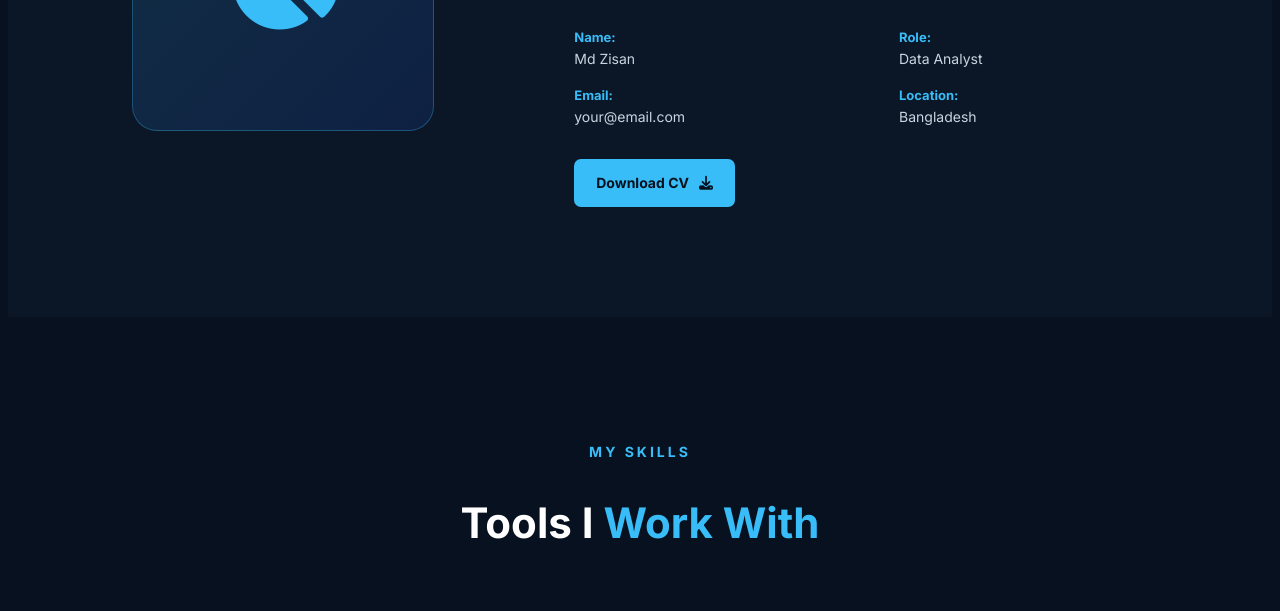
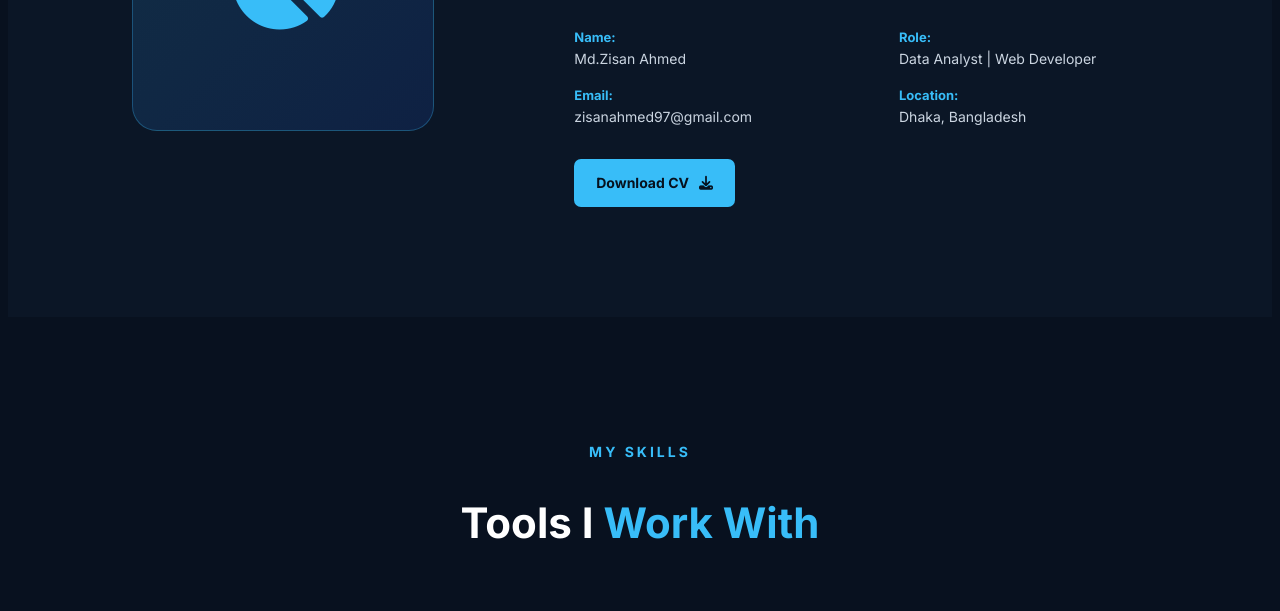
Before and after one commit to zisanahmed97/my-portfolio, a plain HTML site: page index.html in a window 1280 px wide. Shown: the part 1457-2068 px from the top of the page. Drawn offline with Linux system fonts and the light colour scheme; a script that the page names is missing.

Commit message:
fixed about me section

```diff
--- a/index.html
+++ b/index.html
@@ -201,22 +201,22 @@
 
                             <div>
                                 <strong>Name:</strong>
-                                <span>Md Zisan</span>
+                                <span>Md.Zisan Ahmed</span>
                             </div>
 
                             <div>
                                 <strong>Role:</strong>
-                                <span>Data Analyst</span>
+                                <span>Data Analyst | Web Developer  </span>
                             </div>
 
                             <div>
                                 <strong>Email:</strong>
-                                <span>your@email.com</span>
+                                <span>zisanahmed97@gmail.com</span>
                             </div>
 
                             <div>
                                 <strong>Location:</strong>
-                                <span>Bangladesh</span>
+                                <span>Dhaka, Bangladesh</span>
                             </div>
 
                         </div>
```
Also changed, not shown: images/WhatsApp Image 2026-09-14 at 11.36.57 PM.jpeg (added).
